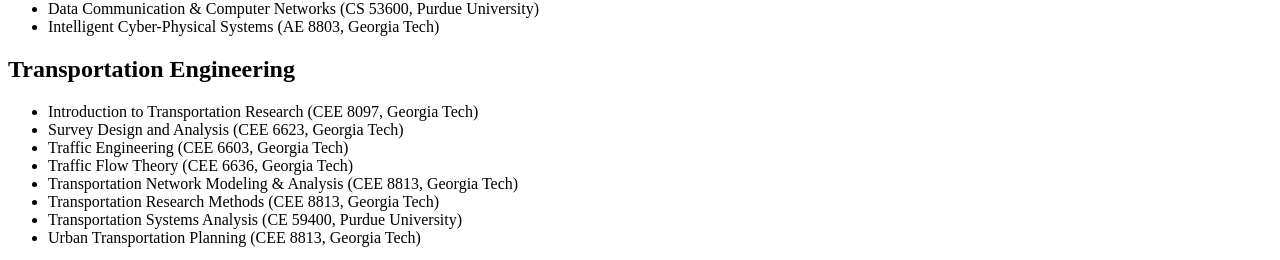
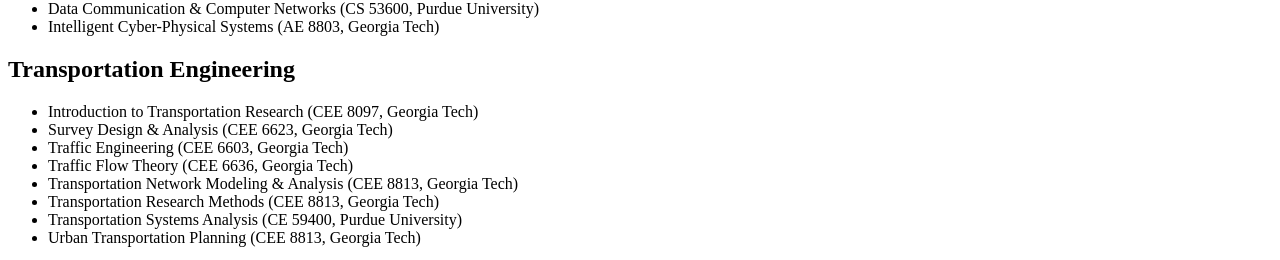
Before and after one commit to YangjiaoChen/YangjiaoChen.github.io, a Jekyll site: the page built from coursework.html, in a window 1280 px wide. Shown: the part 998-1258 px from the top of the page. Built offline with Jekyll 4.4.1, drawn with Linux system fonts in a browser that asks for light colours.

Commit message:
Update coursework.html

```diff
--- a/coursework.html
+++ b/coursework.html
@@ -132,7 +132,7 @@ title: "Yangjiao Chen: coursework"
 <ul>
     <div>
     <li> Introduction to Transportation Research (CEE 8097, Georgia Tech)</li>
-    <li>Survey Design and Analysis (CEE 6623, Georgia Tech) </li>
+    <li>Survey Design & Analysis (CEE 6623, Georgia Tech) </li>
     <li> Traffic Engineering (CEE 6603, Georgia Tech)</li>
     <li> Traffic Flow Theory (CEE 6636, Georgia Tech)</li>
     <li> Transportation Network Modeling & Analysis (CEE 8813, Georgia Tech)</li>
```
